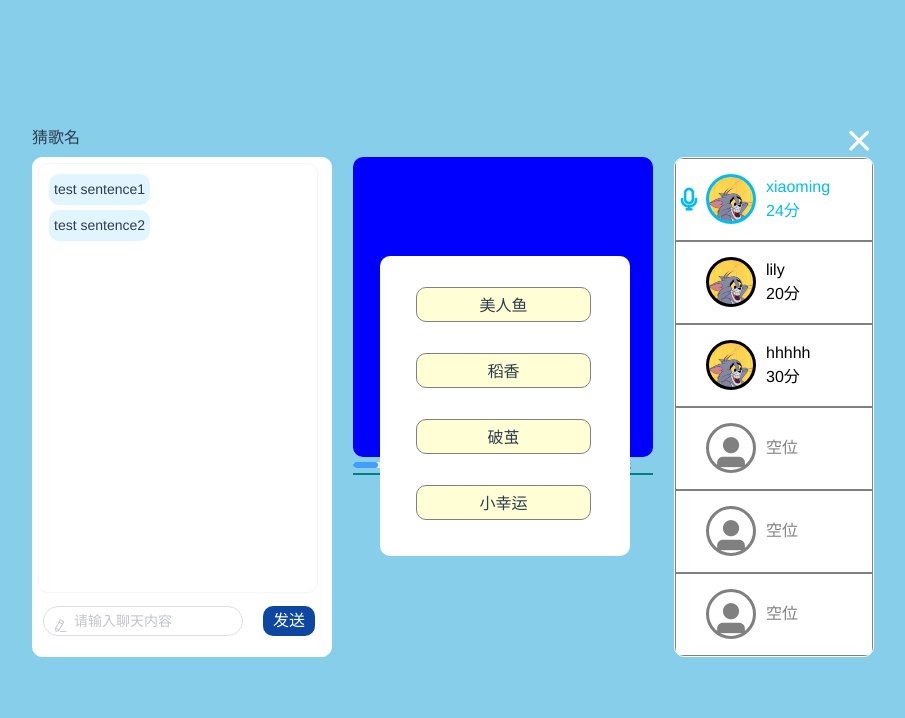
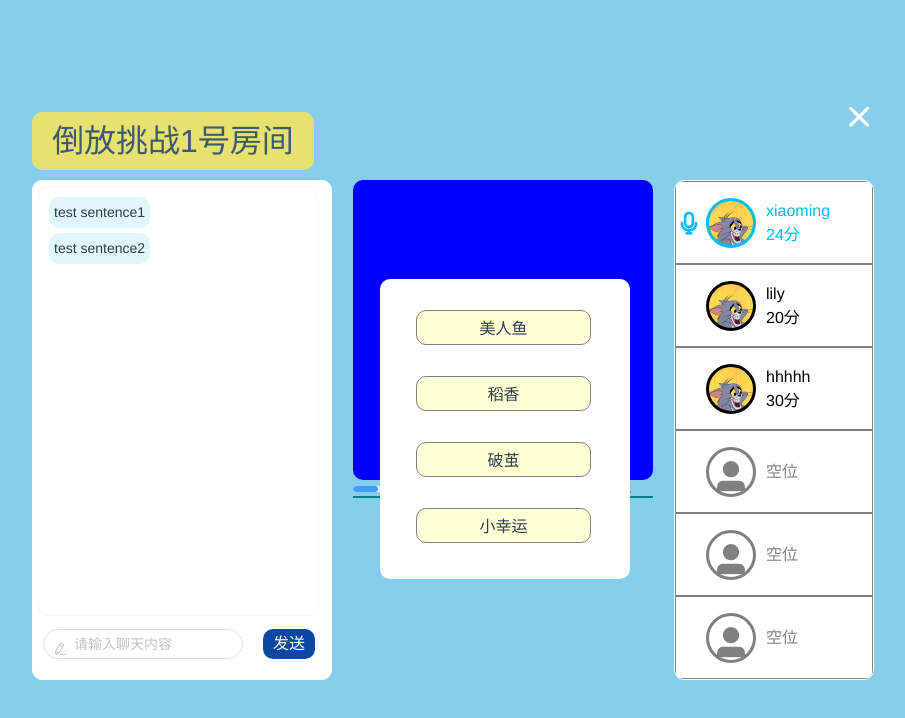
Before and after one commit to nnnnn319/canvas-town, a Vue app in the folder front-end/canvas_town/: page /#/interaction in a window 1280 px wide. Shown: the top 718 px of the page, without its empty margins (187-1092 px from the left). Built offline with nearby package versions, Linux system fonts and the light colour scheme.

Commit message:
update front-end/canvas_town/src/components/page/Interaction.vue. 给房间的标题修改了内容和样式

```diff
--- a/front-end/canvas_town/src/components/page/Interaction.vue
+++ b/front-end/canvas_town/src/components/page/Interaction.vue
@@ -3,7 +3,7 @@
     <div class="interact-contain">
       <div class="header">
         <div class="logo">
-          猜歌名
+          倒放挑战1号房间
         </div>
         <i class="el-icon-close exit" @click="exit"></i>
       </div>
@@ -156,6 +156,15 @@ export default {
 * {
   margin: 0;
   padding: 0;
+}
+.logo{
+    font-size: 2em;
+    text-align: center;
+    background-color: #FFE652;
+    padding: 5px 20px;
+    margin: 10px 0;
+    opacity: .8;
+    border-radius: 10px;
 }
 /* body的8px要去掉 */
 .interact {
```
